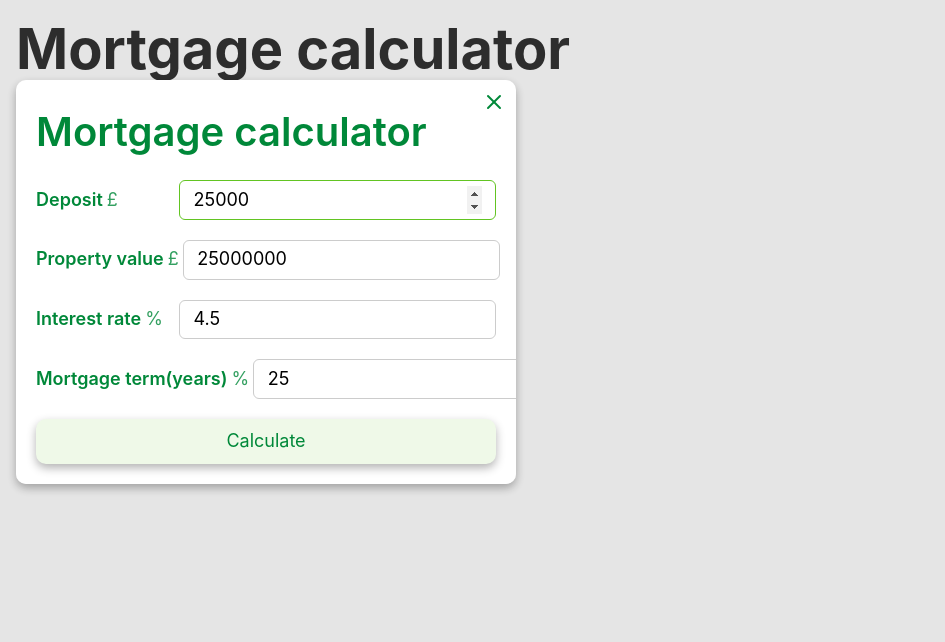
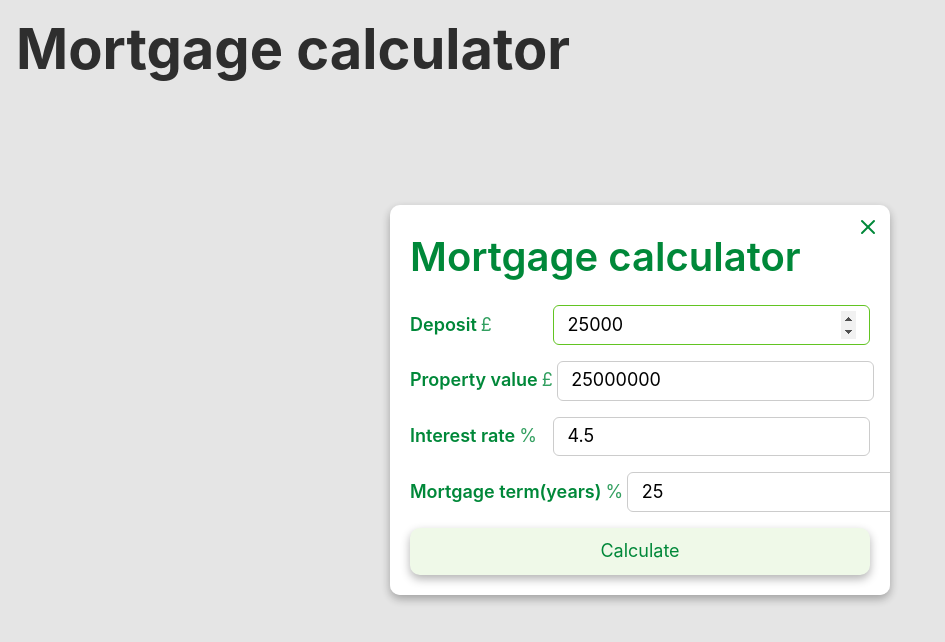
Before and after one commit to magda5281/mortgage-calculator, a React (Create React App) app: page / in a window 1280 px wide. Both pictures are taken after a click on the button "Mortgage calculator". Shown: the top 642 px of the page, without its empty margins (0-945 px from the left). Built offline with nearby package versions, Linux system fonts and the light colour scheme.

Commit message:
Minor style updates

```diff
--- a/src/styles/form.css
+++ b/src/styles/form.css
@@ -26,7 +26,7 @@
   color: red;
   font-size: 0.875rem;
   margin: 0;
-  min-height: 1.25rem;
+  min-height: 1rem;
   transition: color 0.2s;
 }
 
--- a/src/styles/global.css
+++ b/src/styles/global.css
@@ -75,7 +75,7 @@ input {
 input:focus {
   border-color: var(--brand-color-secondary);
 }
-/* Optional: scale text in small viewports */
+/* Scale text in small viewports */
 @media (max-width: 400px) {
   body {
     font-size: 0.95rem;
@@ -89,7 +89,7 @@ input:focus {
 }
 
 .primary_btn {
-  padding: 0.5rem;
+  padding: 0.5em;
   color: var(--brand-color-primary);
   border: none;
   border-radius: 10px;
--- a/src/styles/modal.css
+++ b/src/styles/modal.css
@@ -7,9 +7,10 @@
   box-shadow: 0px 4px 10px rgba(0, 0, 0, 0.3);
   border: none;
   position: fixed;
-  top: 10%;
-  left: 1rem;
+  top: 50%;
+  left: 50%;
   color: var(--brand-color-primary);
+  transform: translate(-50%, -50%);
 }
 
 .modal_content {
```
